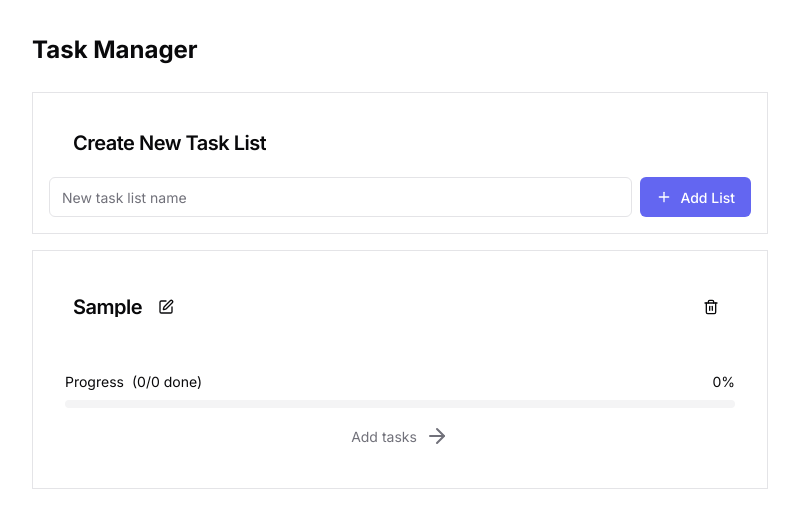
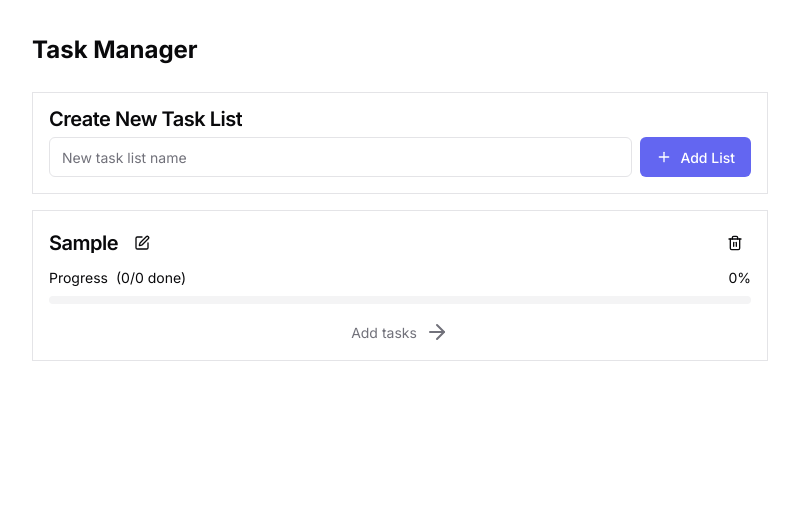
Before and after one commit to aleksiliu/task-manager, a Next.js app: page / in a window 1280 px wide. Both pictures are taken after typing "Sample" into the empty fields and a click on the button "Add List". Shown: the top 528 px of the page, without its empty margins (240-1039 px from the left). Built offline with nearby package versions, Linux system fonts and the light colour scheme.

Commit message:
Edit paddings

```diff
--- a/components/ui/card.module.css
+++ b/components/ui/card.module.css
@@ -18,7 +18,7 @@
   flex-direction: row;
   align-items: center;
   justify-content: space-between;
-  padding: var(--space-6);
+  margin-bottom: var(--space-2);
 }
 
 .title {
--- a/features/task-list/task-list-preview.module.css
+++ b/features/task-list/task-list-preview.module.css
@@ -13,10 +13,6 @@
 
 .preview__title-link:hover {
   opacity: 0.8;
-}
-
-.preview__content {
-  padding: var(--space-6) var(--space-4);
 }
 
 .preview__progress {
--- a/features/task-list/task-list-preview.tsx
+++ b/features/task-list/task-list-preview.tsx
@@ -101,7 +101,7 @@ export function TaskListPreview({ taskList, onEditName, onDelete, existingNames
         )}
       </CardHeader>
 
-      <div className={styles.preview__content}>
+      <div>
         <Link href={`/task/${taskList.id}`}>
           <div className={styles.preview__progress}>
             <div className={styles['preview__progress-text']}>
```
